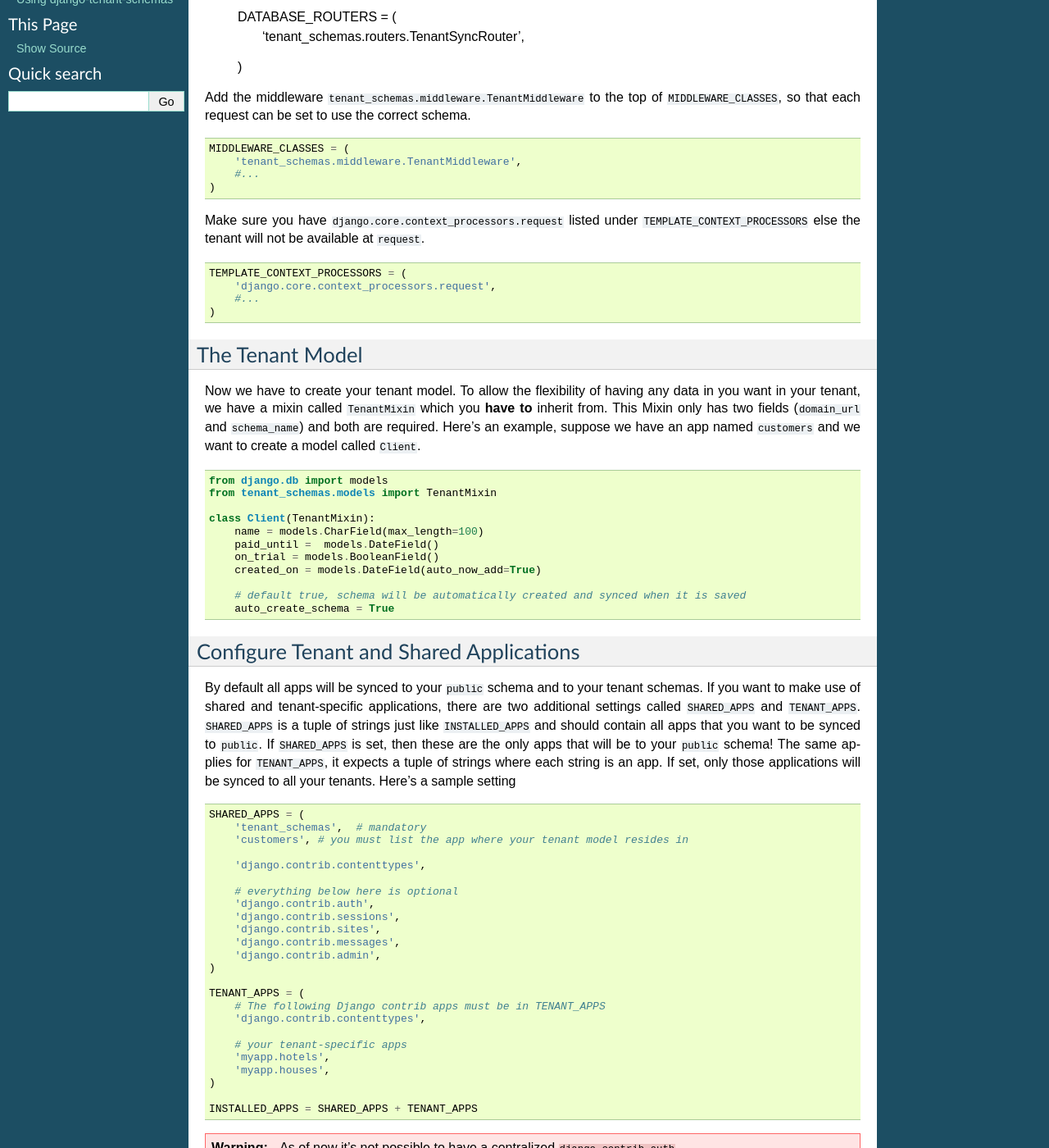
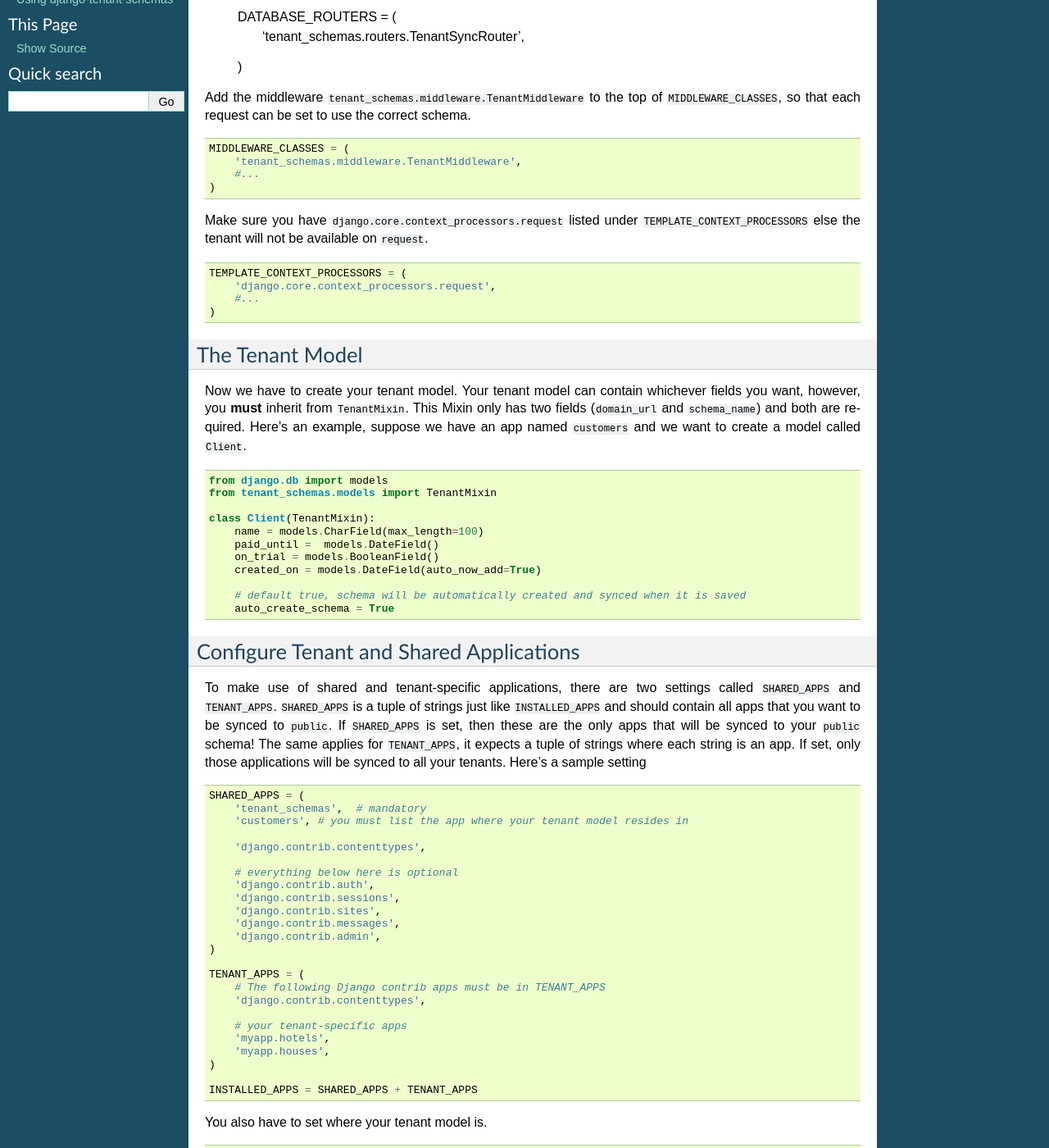
Before and after one commit to bernardopires/django-tenant-schemas, a Sphinx documentation site: the page built from docs/install.rst, in a window 1280 px wide and 1400 px high, scrolled down 477 px. Shown: the whole window at 82% size. Built offline with Sphinx 7.4.7, drawn with Linux system fonts in a browser that asks for light colours; the version number could not be read and is left out; some of the changed text lies outside the part shown.

Commit message:
Reviewed documentation. Correct some mistakes and updated the get involved section.

```diff
--- a/docs/install.rst
+++ b/docs/install.rst
@@ -38,7 +38,7 @@
         #...
     )
 
-Make sure you have ``django.core.context_processors.request`` listed under ``TEMPLATE_CONTEXT_PROCESSORS`` else the tenant will not be available at ``request``.
+Make sure you have ``django.core.context_processors.request`` listed under ``TEMPLATE_CONTEXT_PROCESSORS`` else the tenant will not be available on ``request``.
 
 .. code-block:: python
 
@@ -49,7 +49,7 @@
 
 The Tenant Model
 ================
-Now we have to create your tenant model. To allow the flexibility of having any data in you want in your tenant, we have a mixin called ``TenantMixin`` which you **have to** inherit from. This Mixin only has two fields (``domain_url`` and ``schema_name``) and both are required. Here's an example, suppose we have an app named ``customers`` and we want to create a model called ``Client``.
+Now we have to create your tenant model. Your tenant model can contain whichever fields you want, however, you **must** inherit from ``TenantMixin``. This Mixin only has two fields (``domain_url`` and ``schema_name``) and both are required. Here's an example, suppose we have an app named ``customers`` and we want to create a model called ``Client``.
 
 .. code-block:: python
 
@@ -67,7 +67,7 @@
 
 Configure Tenant and Shared Applications
 ========================================
-By default all apps will be synced to your ``public`` schema and to your tenant schemas. If you want to make use of shared and tenant-specific applications, there are two additional settings called ``SHARED_APPS`` and ``TENANT_APPS``. ``SHARED_APPS`` is a tuple of strings just like ``INSTALLED_APPS`` and should contain all apps that you want to be synced to ``public``. If ``SHARED_APPS`` is set, then these are the only apps that will be to your ``public`` schema! The same applies for ``TENANT_APPS``, it expects a tuple of strings where each string is an app. If set, only those applications will be synced to all your tenants. Here's a sample setting
+To make use of shared and tenant-specific applications, there are two settings called ``SHARED_APPS`` and ``TENANT_APPS``. ``SHARED_APPS`` is a tuple of strings just like ``INSTALLED_APPS`` and should contain all apps that you want to be synced to ``public``. If ``SHARED_APPS`` is set, then these are the only apps that will be synced to your ``public`` schema! The same applies for ``TENANT_APPS``, it expects a tuple of strings where each string is an app. If set, only those applications will be synced to all your tenants. Here's a sample setting
 
 .. code-block:: python
 
@@ -96,17 +96,13 @@
 
     INSTALLED_APPS = SHARED_APPS + TENANT_APPS
 
-.. warning::
-
-   As of now it's not possible to have a centralized ``django.contrib.auth``.
-
 You also have to set where your tenant model is.
 
 .. code-block:: python
 
     TENANT_MODEL = "customers.Client" # app.Model
 
-Now run ``sync_schemas``, this will create the shared apps on the ``public`` schema. Note: your database should be empty if this is the first time you're running this command.
+Now run ``sync_schemas --shared``, this will create the shared apps on the ``public`` schema. Note: your database should be empty if this is the first time you're running this command.
 
 .. code-block:: bash
 
@@ -209,7 +205,7 @@
 
 If you put this in the same Django project, you can make a new ``settings_public.py`` which points to a different ``urls_public.py``. This has the advantage that you can use the same apps that you use for your tenant websites.
 
-Or you can create a completely separate project for the main website, but be aware that if you specify a PostgreSQL database in the ``DATABASES`` setting in ``settings.py``, Django will use its default ``public`` schema as `described in the PostgreSQL documentation <http://www.postgresql.org/docs/9.2/static/ddl-schemas.html#DDL-SCHEMAS-PUBLIC>`_.
+Or you can create a completely separate project for the main website.
 
 Configuring your Apache Server (optional)
 =========================================
--- a/docs/involved.rst
+++ b/docs/involved.rst
@@ -3,8 +3,4 @@
 =============
 Suggestions, bugs, ideas, patches, questions
 --------------------------------------------
-Are **highly** welcome! Feel free to write an issue for any feedback you have. :)
-
-Multi-Threading
----------------
-This is being used right now in production on a small project and I have made an attempt to make it thread-safe, but I'm a complete beginner at this subject. Any help on this would be **HIGHLY** appreciated. Can someone please check if the custom `postgresql_backend <https://github.com/bernardopires/django-tenant-schemas/blob/master/tenant_schemas/postgresql_backend/base.py>`_ is thread-safe? If there is a way to write a test for this, it would be awesome. Please send in your feedback at `issue #2 <https://github.com/bernardopires/django-tenant-schemas/issues/2>`_.
+Are **highly** welcome! Feel free to write an issue for any feedback you have or send a pull request on `GitHub <https://github.com/bernardopires/django-tenant-schemas>`. :)
--- a/docs/use.rst
+++ b/docs/use.rst
@@ -31,7 +31,7 @@
                     on_trial=True)
     tenant.save() # sync_schemas automatically called, your tenant is ready to be used!
 
-Because you have the tenant middleware installed, any request made to ``tenant.my-domain.com`` will now automatically set your PostgreSQL's ``search_path`` to ``tenant1`` and ``public``, making shared apps available too. The tenant will be made available at ``request.tenant``. By the way, the current schema is also available at ``connection.schema_name``, which is useful, for example, if you want to hook to any of django's signals.
+Because you have the tenant middleware installed, any request made to ``tenant.my-domain.com`` will now automatically set your PostgreSQL's ``search_path`` to ``tenant1, public``, making shared apps available too. The tenant will be made available at ``request.tenant``. By the way, the current schema is also available at ``connection.schema_name``, which is useful, for example, if you want to hook to any of django's signals.
 
 Any call to the methods ``filter``, ``get``, ``save``, ``delete`` or any other function involving a database connection will now be done at the tenant's schema, so you shouldn't need to change anything at your views.
 
@@ -115,7 +115,7 @@
 Performance Considerations
 --------------------------
 
-The hook for ensuring the schema search_path is set properly is the ``DatabaseWrapper`` method ``_cursor()``, which sets the path on every database operation. However, in a high volume environment, this can take considerable time. A flag, ``TENANT_LIMIT_SET_CALLS``, is available to keep the number of calls to a minimum. The flag may be set in ``settings.py`` as follows:
+The hook for ensuring the ``search_path`` is set properly happens inside the ``DatabaseWrapper`` method ``_cursor()``, which sets the path on every database operation. However, in a high volume environment, this can take considerable time. A flag, ``TENANT_LIMIT_SET_CALLS``, is available to keep the number of calls to a minimum. The flag may be set in ``settings.py`` as follows:
 
 .. code-block:: python
 
```
Also changed, not shown: other parts of docs/install.rst (+1 -1 lines), other parts of docs/use.rst (+1 -1 lines).
